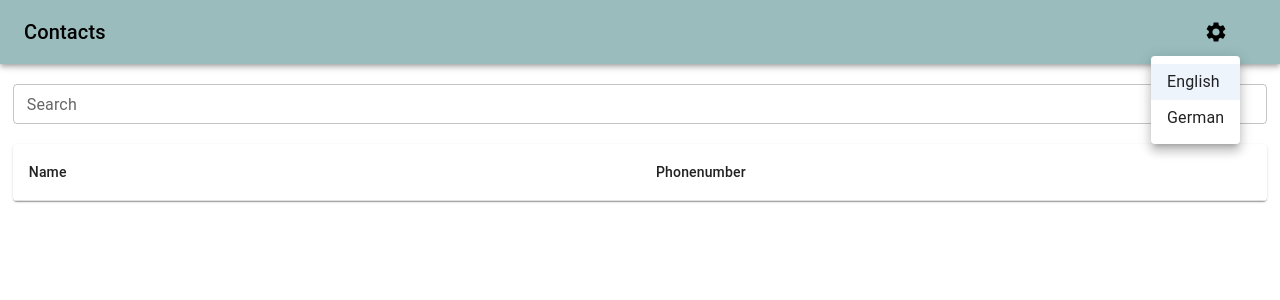
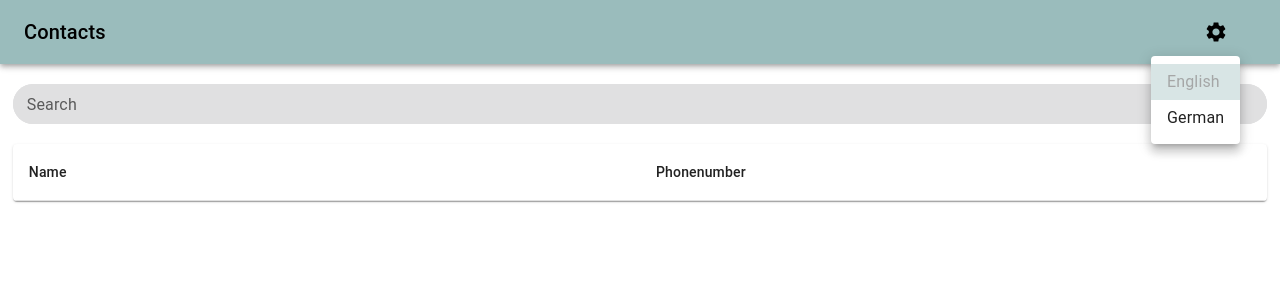
Before and after one commit to KevvKo/phonebook-app, a React (Create React App) app in the folder client/: page / in a window 1280 px wide. Both pictures are taken after a click on the button "menu". Shown: the top 300 px of the page. Built offline with nearby package versions, Linux system fonts and the light colour scheme.

Commit message:
customizing components

```diff
--- a/client/src/components/SearchField/SearchField.js
+++ b/client/src/components/SearchField/SearchField.js
@@ -32,23 +32,6 @@ export default function SearchField() {
     }
   }, [ data, loading ]);
 
-  const CustomTextField = styled(TextField)({
-    '& label.Mui-focused': {
-      color: 'var(--arctic-blue-color-dark)',
-    },
-    '& .MuiOutlinedInput-root': {
-      '& fieldset': {
-        borderColor: '',
-      },
-      '&:hover fieldset': {
-        borderColor:  'var(--arctic-blue-color-light)',
-      },
-      '&.Mui-focused fieldset': {
-        borderColor: 'var(--arctic-blue-color-dark)',
-      },
-    },
-  });
-
   const styles = {
     width: '98%',
     marginY: '20px',
@@ -56,8 +39,14 @@ export default function SearchField() {
       color: 'var(--arctic-blue-color-dark)',
     },
     '& .MuiOutlinedInput-root': {
+      '& input': {
+        background: 'var(--grey-color-70)',
+        borderRadius: '20px',
+
+      },
       '& fieldset': {
-        borderColor: '',
+        borderRadius: '20px',
+        borderColor: 'var(--grey-color-70)',
       },
       '&:hover fieldset': {
         borderColor:  'var(--arctic-blue-color-light)',
--- a/client/src/components/SettingsMenu/SettingsMenu.js
+++ b/client/src/components/SettingsMenu/SettingsMenu.js
@@ -33,6 +33,15 @@ export default function SettingsMenu(props) {
       props.handleClose();
     };
 
+    const styles = {
+      '&.Mui-selected': {
+        background: 'var(--arctic-blue-color)'
+      },
+      '&:hover': {
+        background: 'var(--arctic-blue-color-20)'
+      }
+    };
+
     return (
           <Menu
             id="basic-menu"
@@ -48,11 +57,13 @@ export default function SettingsMenu(props) {
           >
             {options.map((option, index) => (
               <MenuItem
-                key={option.value}
+                key={ option.value }
                 selected={index === selectedIndex}
+                disabled={index === selectedIndex}
                 onClick={(event) => handleClick(event, index)}
+                sx={ styles }
               >
-                {option.label}
+                { option.label }
               </MenuItem>
             ))}
           </Menu>
--- a/client/src/css/color.css
+++ b/client/src/css/color.css
@@ -58,6 +58,16 @@
   --arctic-blue-color-light: hsl(180, 16%, 86%);
   --arctic-blue-color-dark: hsl(180, 27%, 48%);
 
+  --grey-color: hsl(var(--grey-h), var(--grey-s), var(--grey-l));
+  --grey-color-10: hsl(var(--grey-h), var(--grey-s), calc(var(--grey-l) + 5%));
+  --grey-color-20: hsl(var(--grey-h), var(--grey-s), calc(var(--grey-l) + 10%));
+  --grey-color-30: hsl(var(--grey-h), var(--grey-s), calc(var(--grey-l) + 15%));
+  --grey-color-40: hsl(var(--grey-h), var(--grey-s), calc(var(--grey-l) + 20%));
+  --grey-color-50: hsl(var(--grey-h), var(--grey-s), calc(var(--grey-l) + 25%));
+  --grey-color-60: hsl(var(--grey-h), var(--grey-s), calc(var(--grey-l) + 30%));
+  --grey-color-70: hsl(var(--grey-h), var(--grey-s), calc(var(--grey-l) + 35%));
+  --grey-color-80: hsl(var(--grey-h), var(--grey-s), calc(var(--grey-l) + 40%));
+
   font-color-primary: #000;
   font-color-light: #000;
   -font-color-dark: #fff;
```
Also changed, not shown: 1 other file (tests, documents, lock files or other folders).
